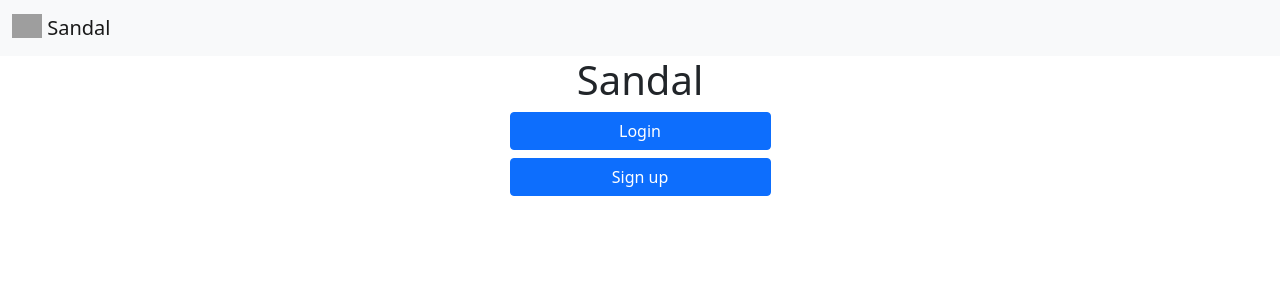
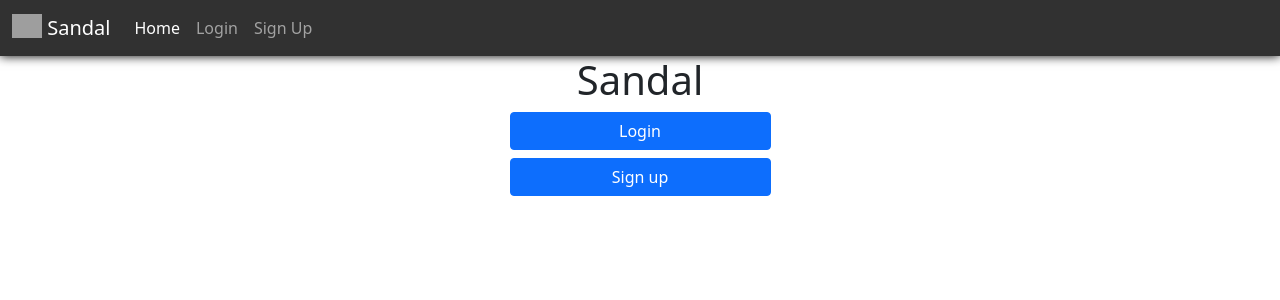
Before and after one commit to RndmNode/Sandal_Bug-Tracker, a Flask app: page / in a window 1280 px wide. Shown: the top 300 px of the page. Run offline with Flask 2, Linux system fonts and the light colour scheme; grey boxes are pictures that could not be loaded.

Commit message:
edited CSS and layouts and links

```diff
--- /dev/null
+++ b/static/index.css
@@ -0,0 +1,4 @@
+.navbar{
+    box-shadow: 0 0 10px rgba(0 0 0 / 100%);
+    background-color: rgb(49, 49, 49);
+}
--- a/templates/index.html
+++ b/templates/index.html
@@ -8,30 +8,27 @@
     <!-- Bootstrap CSS -->
     <link href="https://cdn.jsdelivr.net/npm/bootstrap@5.0.2/dist/css/bootstrap.min.css" rel="stylesheet" integrity="sha384-EVSTQN3/azprG1Anm3QDgpJLIm9Nao0Yz1ztcQTwFspd3yD65VohhpuuCOmLASjC" crossorigin="anonymous">
 
+    <!-- Custom CSS -->
+    <link href="../static/index.css" rel="stylesheet">
+
     <title>Sandal</title>
   </head>
   <body>
-    <nav class="navbar navbar-light bg-light">
+    <nav class="navbar sticky-top navbar-expand-lg navbar-dark">
       <div class="container-fluid">
         <a class="navbar-brand" href="/">
           <img src="https://pixelartmaker-data-78746291193.nyc3.digitaloceanspaces.com/image/853733e21304525.png" alt="" width="30" height="24" class="d-inline-block align-text-top">
           Sandal
         </a>
-        <div class="collapse navbar-collapse" id="navbarNav">
-          <ul class="navbar-nav">
-            <li class="nav-item">
-              <a class="nav-link active" aria-current="page" href="#">Home</a>
-            </li>
-            <li class="nav-item">
-              <a class="nav-link" href="#">Features</a>
-            </li>
-            <li class="nav-item">
-              <a class="nav-link" href="#">Pricing</a>
-            </li>
-            <li class="nav-item">
-              <a class="nav-link disabled" href="#" tabindex="-1" aria-disabled="true">Disabled</a>
-            </li>
-          </ul>
+        <button class="navbar-toggler" type="button" data-bs-toggle="collapse" data-bs-target="#navbarNavAltMarkup" aria-controls="navbarNavAltMarkup" aria-expanded="false" aria-label="Toggle navigation">
+          <span class="navbar-toggler-icon"></span>
+        </button>
+        <div class="collapse navbar-collapse" id="navbarNavAltMarkup">
+          <div class="navbar-nav">
+            <a class="nav-link active" aria-current="page" href="/">Home</a>
+            <a class="nav-link" aria-current="page" href="/login">Login</a>
+            <a class="nav-link" aria-current="page" href="/signup">Sign Up</a>
+          </div>
         </div>
       </div>
     </nav>
```
